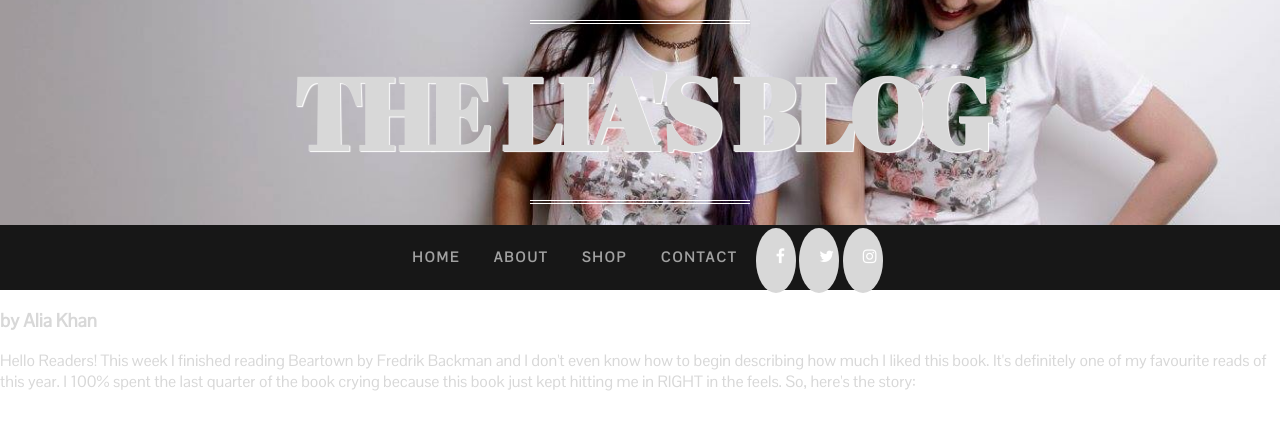
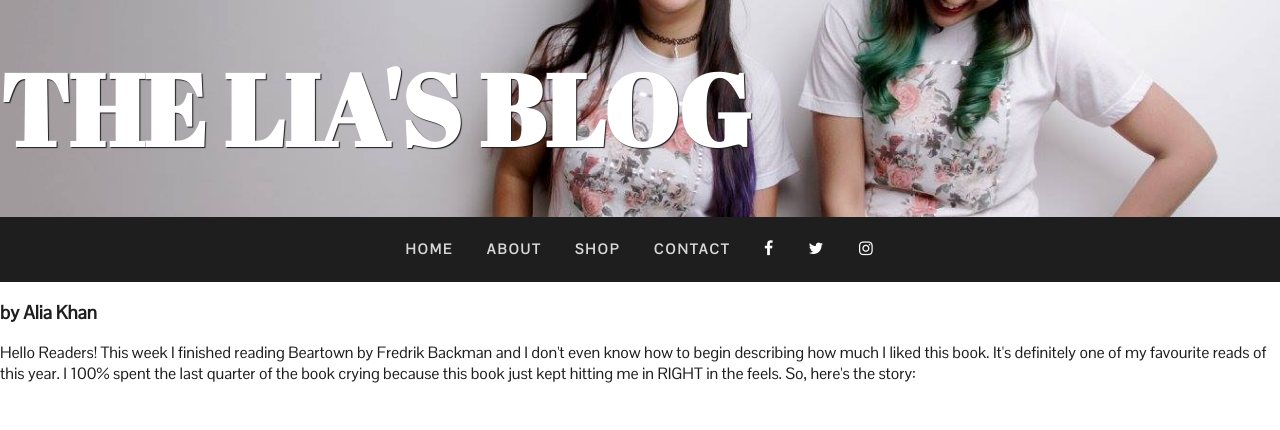
Before and after one commit to aliaa22/MTM6330_midter_khan0332, a website: page index.html in a window 1280 px wide. Drawn offline with Linux system fonts and the light colour scheme.

Commit message:
main.css changes

```diff
--- a/main.css
+++ b/main.css
@@ -1,19 +1,8 @@
 /* Global Sass Variables */
-/* Social Media Icons */
-.fa {
-  padding: 20px;
-  font-size: 30px;
-  width: 30px;
-  text-align: center;
-  text-decoration: none;
-  border-radius: 50%;
-}
-
 /* Facebook */
 .fa-facebook,
 .fa-twitter,
 .fa-instagram {
-  background: #D8D8D8;
   color: white;
 }
 
@@ -32,34 +21,30 @@ body {
   font-family: "Pontano Sans", sans-serif;
 }
 
-h1 {
-  font-family: "Abril Fatface";
-}
-
 html, body {
   height: 100%;
   padding: 0;
   margin: 0;
   font-family: "Pontano Sans", sans-serif;
-  color: #D8D8D8;
+  color: #1E1E1E;
 }
 
 h1 {
+  font-family: "Abril Fatface";
   margin: 0;
   display: table-cell;
   vertical-align: middle;
   text-align: center;
-  letter-spacing: -4px;
   font-size: 100px;
   font-weight: 700;
   text-transform: uppercase;
-  text-shadow: 1px 1px 1px white;
+  color: white;
+  text-shadow: 1px 1px 1px #1E1E1E;
 }
 
 h1::before, h1::after {
   width: 220px;
   height: 1px;
-  border-top: 4px double #FFF;
   content: "";
   display: block;
   margin: 20px auto;
@@ -68,9 +53,6 @@ h1::before, h1::after {
 header {
   height: calc(100% - 65px);
   background: #1E1E1E;
-  -webkit-perspective: 1500px;
-  perspective: 1500px;
-  perspective-origin: center bottom;
 }
 
 .classy {
@@ -79,27 +61,10 @@ header {
   background-size: cover;
   height: 100%;
   width: 100%;
-  -webkit-transform-origin: 50% 100%;
-  transform-origin: 50% 100%;
-  -webkit-transform-style: preserve-3d;
-  transform-style: preserve-3d;
-  display: table;
-}
-
-.classy .overlay {
-  content: "";
-  display: block;
-  position: absolute;
-  top: 0;
-  bottom: 0;
-  left: 0;
-  right: 0;
-  opacity: 0;
-  background: linear-gradient(to bottom, black 0%, rgba(0, 0, 0, 0) 100%);
 }
 
 nav {
-  background: #171717;
+  background: #1E1E1E;
   height: 65px;
 }
 
@@ -125,7 +90,7 @@ nav ul a {
   height: 65px;
   line-height: 65px;
   padding: 10px 15px;
-  color: #A1A1A1;
+  color: #D8D8D8;
   font-size: 14px;
   letter-spacing: 2px;
   font-weight: 700;
```
Also changed, not shown: 1 other file.
